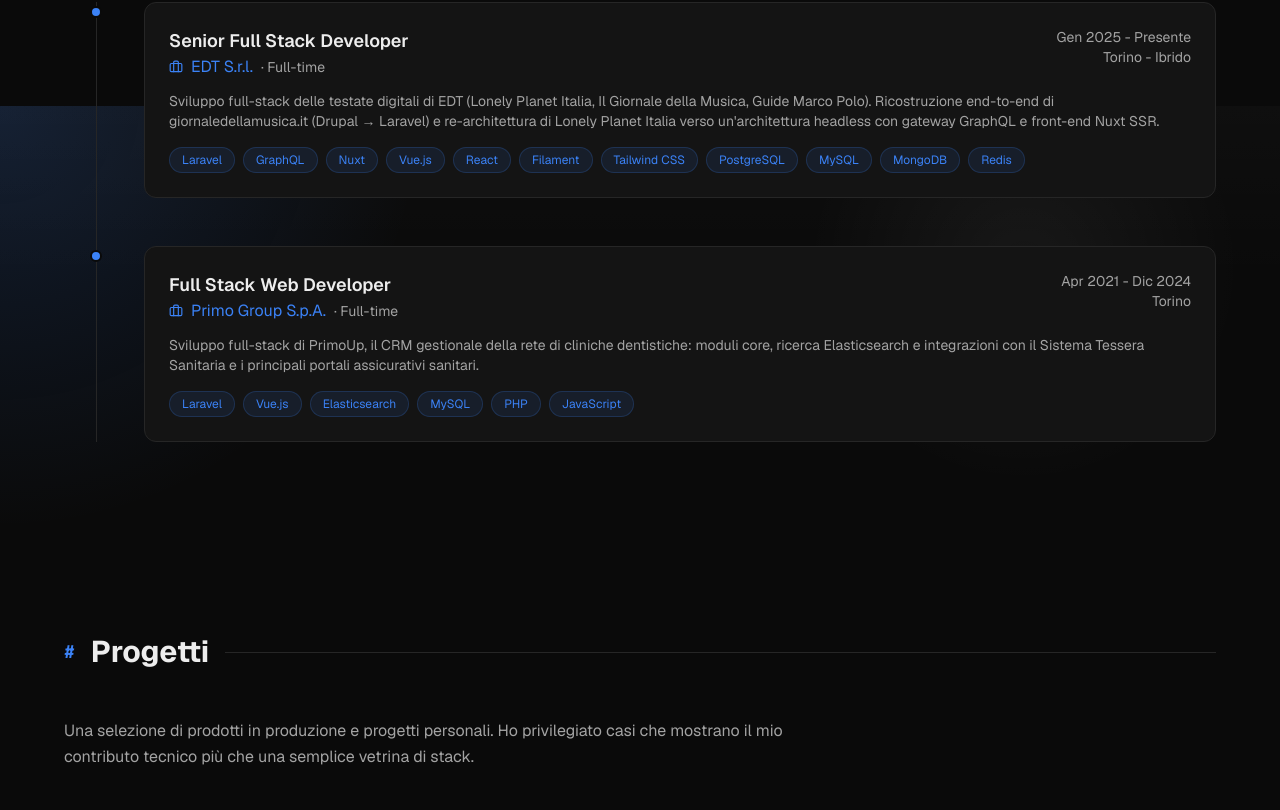
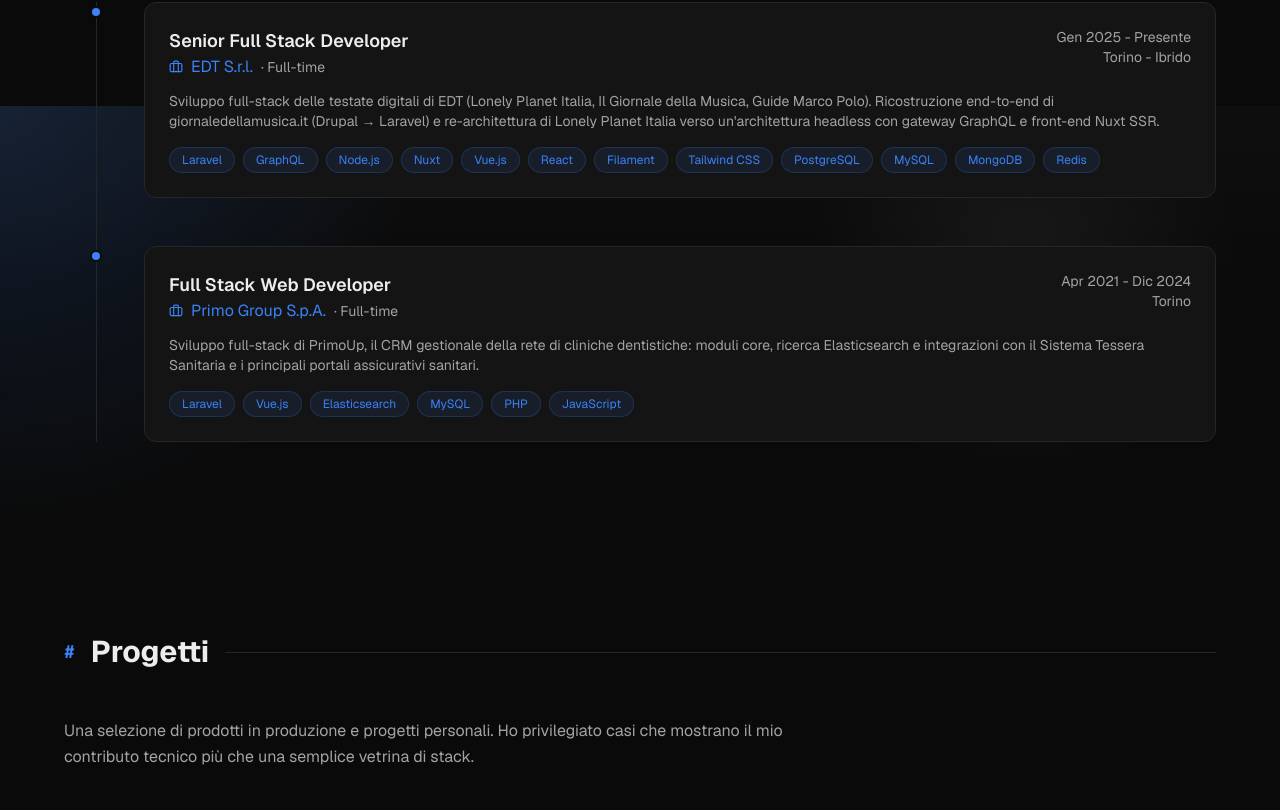
Before and after one commit to aleferraro/portfolio, a Next.js app: page / in a window 1280 px wide. Shown: the part 1494-2304 px from the top of the page. Built offline with nearby package versions, Linux system fonts and the light colour scheme.

Commit message:
Node.js nell'esperienza EDT e nel progetto Lonely Planet

```diff
--- a/src/components/experience.tsx
+++ b/src/components/experience.tsx
@@ -12,7 +12,7 @@ const experiences = [
     period: "Gen 2025 - Presente",
     location: "Torino - Ibrido",
     description: "Sviluppo full-stack delle testate digitali di EDT (Lonely Planet Italia, Il Giornale della Musica, Guide Marco Polo). Ricostruzione end-to-end di giornaledellamusica.it (Drupal → Laravel) e re-architettura di Lonely Planet Italia verso un'architettura headless con gateway GraphQL e front-end Nuxt SSR.",
-    skills: ["Laravel", "GraphQL", "Nuxt", "Vue.js", "React", "Filament", "Tailwind CSS", "PostgreSQL", "MySQL", "MongoDB", "Redis"],
+    skills: ["Laravel", "GraphQL", "Node.js", "Nuxt", "Vue.js", "React", "Filament", "Tailwind CSS", "PostgreSQL", "MySQL", "MongoDB", "Redis"],
   },
   {
     role: "Full Stack Web Developer",
--- a/src/components/projects.tsx
+++ b/src/components/projects.tsx
@@ -14,7 +14,7 @@ const projects = [
     role: "Senior Full Stack Developer",
     image: "/projects/lonely-planet-cover.jpg",
     summary: "Piattaforma editoriale dedicata al mondo dei viaggi con contenuti, approfondimenti e shop collegato al brand Lonely Planet Italia.",
-    tech: ["Laravel", "GraphQL", "Nuxt", "Vue.js", "TypeScript", "PostgreSQL", "Redis"],
+    tech: ["Laravel", "GraphQL", "Node.js", "Nuxt", "Vue.js", "TypeScript", "PostgreSQL", "Redis"],
     surface: "Editoria di viaggio + shop",
     link: "https://www.lonelyplanetitalia.it",
     status: "Gen 2025 - Presente · In evoluzione",
```
